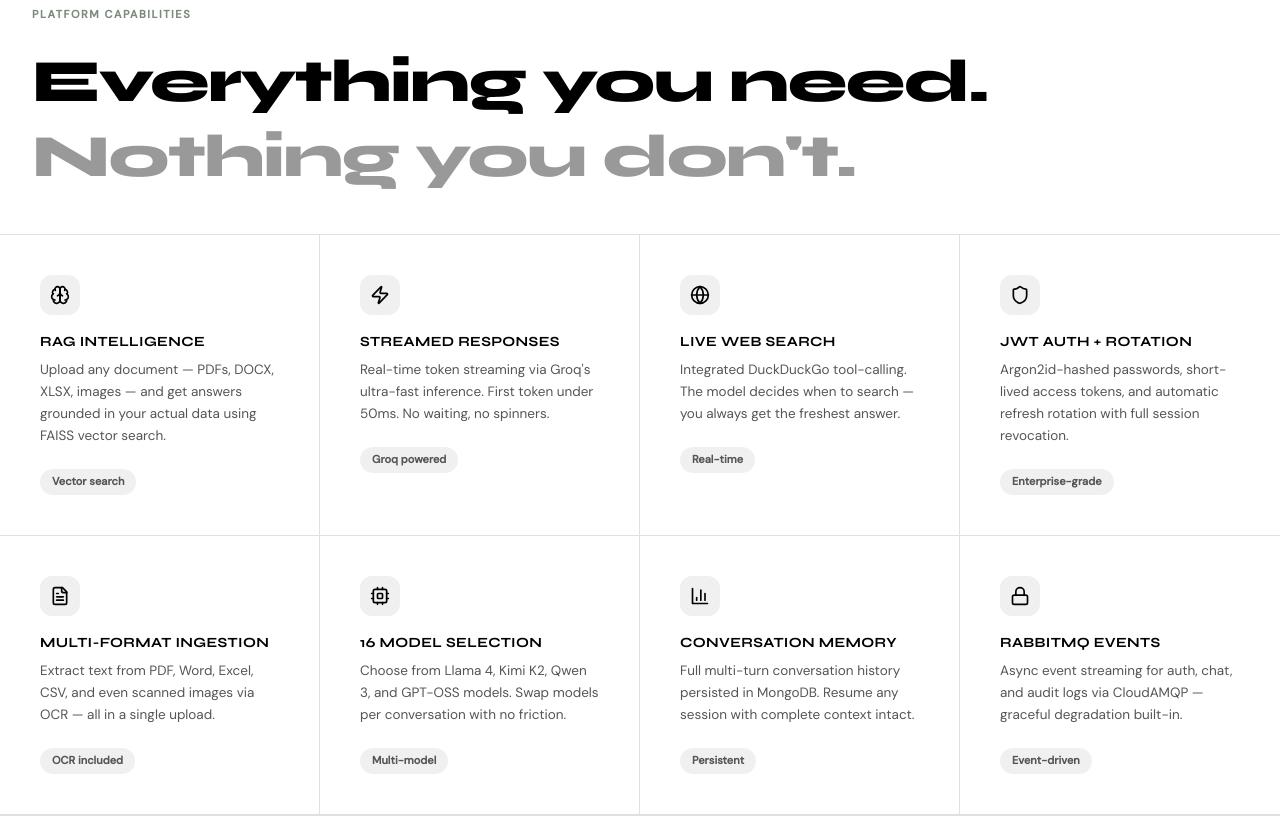
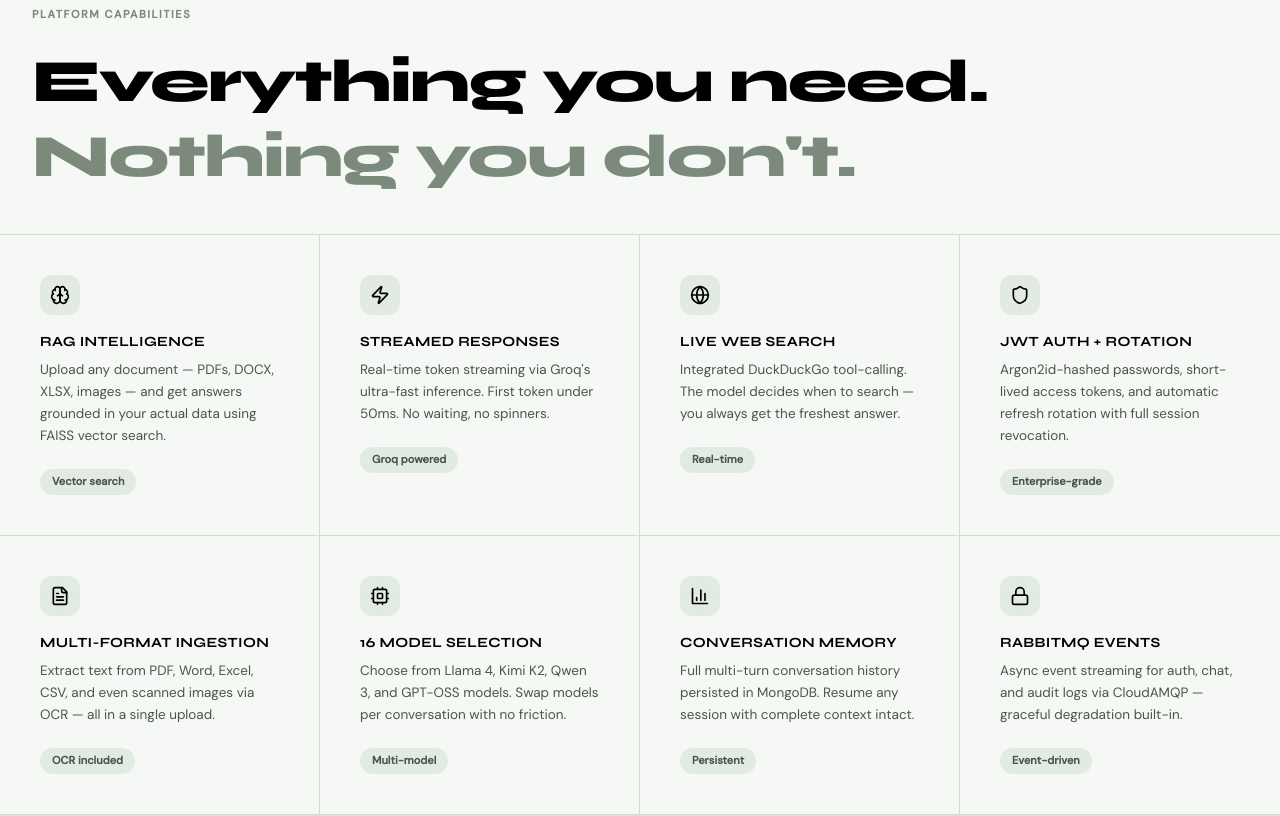
Before and after one commit to saifurrehman022/front-end-, a Next.js app: page / in a window 1280 px wide. Shown: the part 1000-1816 px from the top of the page. Built offline with nearby package versions, Linux system fonts and the light colour scheme; no server answers.

Commit message:
Change background and border colors in FeaturesGrid

```diff
--- a/components/sections/FeaturesGrid.tsx
+++ b/components/sections/FeaturesGrid.tsx
@@ -14,25 +14,24 @@ const features = [
 
 export default function FeaturesGrid() {
   return (
-    <section className="bg-white">
+    <section className="bg-[#f5f8f5]">
       <Container className="pt-20 pb-10">
         <p className="eyebrow font-dm mb-5">Platform capabilities</p>
         <h2 className="font-syne font-extrabold text-[clamp(36px,5vw,60px)] text-black mb-0 leading-tight">
-          Everything you need.<br /><span className="text-[#999]">Nothing you don't.</span>
+          Everything you need.<br /><span className="text-[#7c8a7c]">Nothing you don't.</span>
         </h2>
       </Container>
-      {/* Full bleed grid */}
-      <div className="border-t border-[#e0e0e0]">
+      <div className="border-t border-[#cfdfcf]">
         <div className="grid grid-cols-1 sm:grid-cols-2 lg:grid-cols-4">
           {features.map((f, i) => (
             <div key={f.title}
-              className="group p-10 border-r border-b border-[#e0e0e0] hover:bg-[#f7f7f7] transition-colors duration-200 last:border-r-0 [&:nth-child(4n)]:border-r-0 sm:[&:nth-child(2n)]:border-r-0 lg:[&:nth-child(2n)]:border-r lg:[&:nth-child(4n)]:border-r-0">
-              <div className="w-10 h-10 rounded-xl bg-[#f0f0f0] flex items-center justify-center text-black mb-5 group-hover:bg-black group-hover:text-white transition-all duration-200">
+              className="group p-10 border-r border-b border-[#cfdfcf] hover:bg-[#edf3ed] transition-colors duration-200 last:border-r-0 [&:nth-child(4n)]:border-r-0 sm:[&:nth-child(2n)]:border-r-0 lg:[&:nth-child(2n)]:border-r lg:[&:nth-child(4n)]:border-r-0">
+              <div className="w-10 h-10 rounded-xl bg-[#e2ebe2] flex items-center justify-center text-black mb-5 group-hover:bg-black group-hover:text-white transition-all duration-200">
                 {f.icon}
               </div>
               <h3 className="font-syne font-bold text-[14px] text-black mb-2.5 uppercase tracking-wide">{f.title}</h3>
-              <p className="text-[13.5px] text-[#555] font-dm leading-relaxed mb-5">{f.desc}</p>
-              <span className="inline-block px-3 py-1 rounded-full bg-[#f0f0f0] text-[11px] font-semibold text-[#555] font-dm group-hover:bg-black group-hover:text-white transition-all duration-200">
+              <p className="text-[13.5px] text-[#4a564a] font-dm leading-relaxed mb-5">{f.desc}</p>
+              <span className="inline-block px-3 py-1 rounded-full bg-[#e2ebe2] text-[11px] font-semibold text-[#4a564a] font-dm group-hover:bg-black group-hover:text-white transition-all duration-200">
                 {f.tag}
               </span>
             </div>
```
